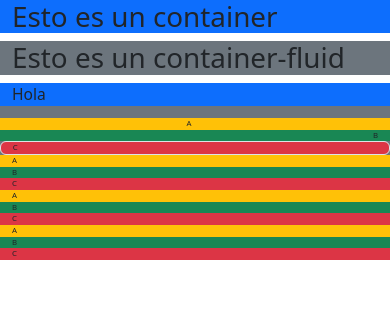
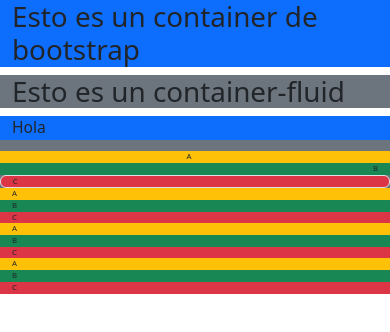
Before and after one commit to SAmigoDev/Desarrollo-Full-Stack, a plain HTML site: page frontend/index.html in a window 390 px wide. Drawn offline with nearby package versions, Linux system fonts and the light colour scheme.

Commit message:
Subida y termino de mi primera pagina web responsiva con Bootstrap

```diff
--- a/frontend/index.html
+++ b/frontend/index.html
@@ -10,7 +10,7 @@
     </head>
     <body>
         <div class="container bg-primary">
-            <h1>Esto es un container</h1>
+            <h1>Esto es un container de bootstrap</h1>
         </div>
         <div class="container-fluid bg-secondary">
             <h1>Esto es un container-fluid</h1>
```
